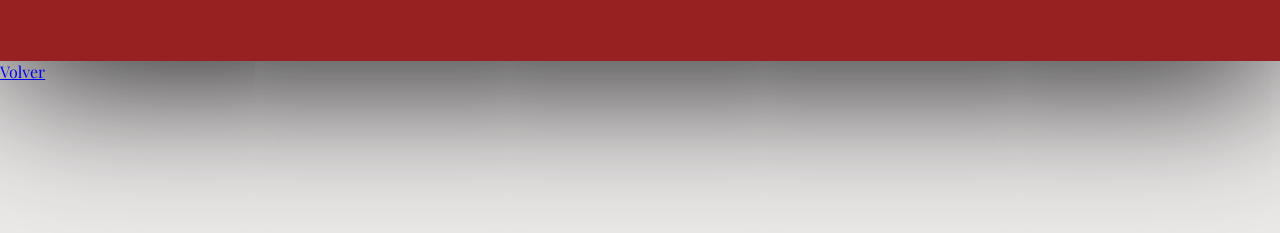
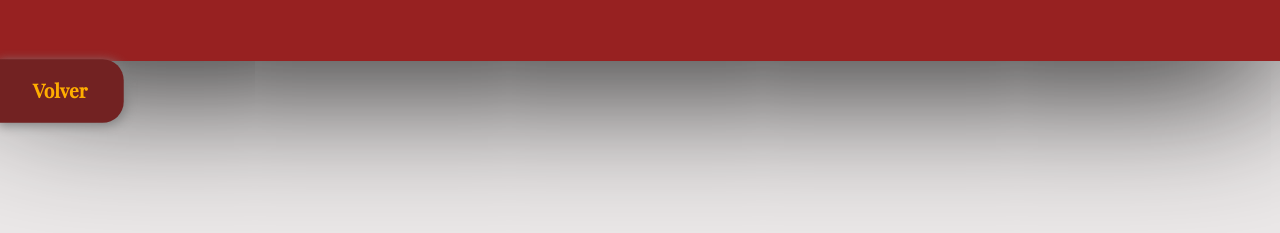
Before and after one commit to WarriorNoel/Recetario, a plain HTML site: page recetas_especificas/soup_index.html in a window 1280 px wide. Shown: the part 227-460 px from the top of the page. Drawn offline with nearby package versions, Linux system fonts and the light colour scheme; a web font is replaced by a local one.

Commit message:
Estilizando la página recetas específicas

```diff
--- a/styles/categoria.css
+++ b/styles/categoria.css
@@ -46,3 +46,44 @@ body {
     text-decoration: none;
     color: rgb(255, 174, 0);
 }
+
+/* Main */
+.back-button {
+    display: inline-block;
+}
+
+@keyframes breathing {
+    0% {
+      transform: scale(1);
+    }
+    50% {
+      transform: scale(1.1);
+    }
+    100% {
+      transform: scale(1);
+    }
+}
+
+.back-button div{
+    display: inline-block;
+    width: 100px;
+    height: 40px;
+    line-height: 40px;
+    padding: 10px;
+    border-top-right-radius: 20px;
+    border-bottom-right-radius: 20px;
+    text-align: center;
+    text-decoration: none;
+    font-size: 18px;
+    font-weight: bold;
+    color: rgb(255, 174, 0);
+    background-color: rgb(114, 34, 34);
+    box-shadow: 2px 2px 10px gray;
+    transition: all 0.2s ease-in-out;
+    animation: breathing 7s ease-in-out infinite;
+}
+
+.back-button:hover div{
+    transform: translateY(-2px);
+    box-shadow: 2px 0 10px lightblue;
+}
```
